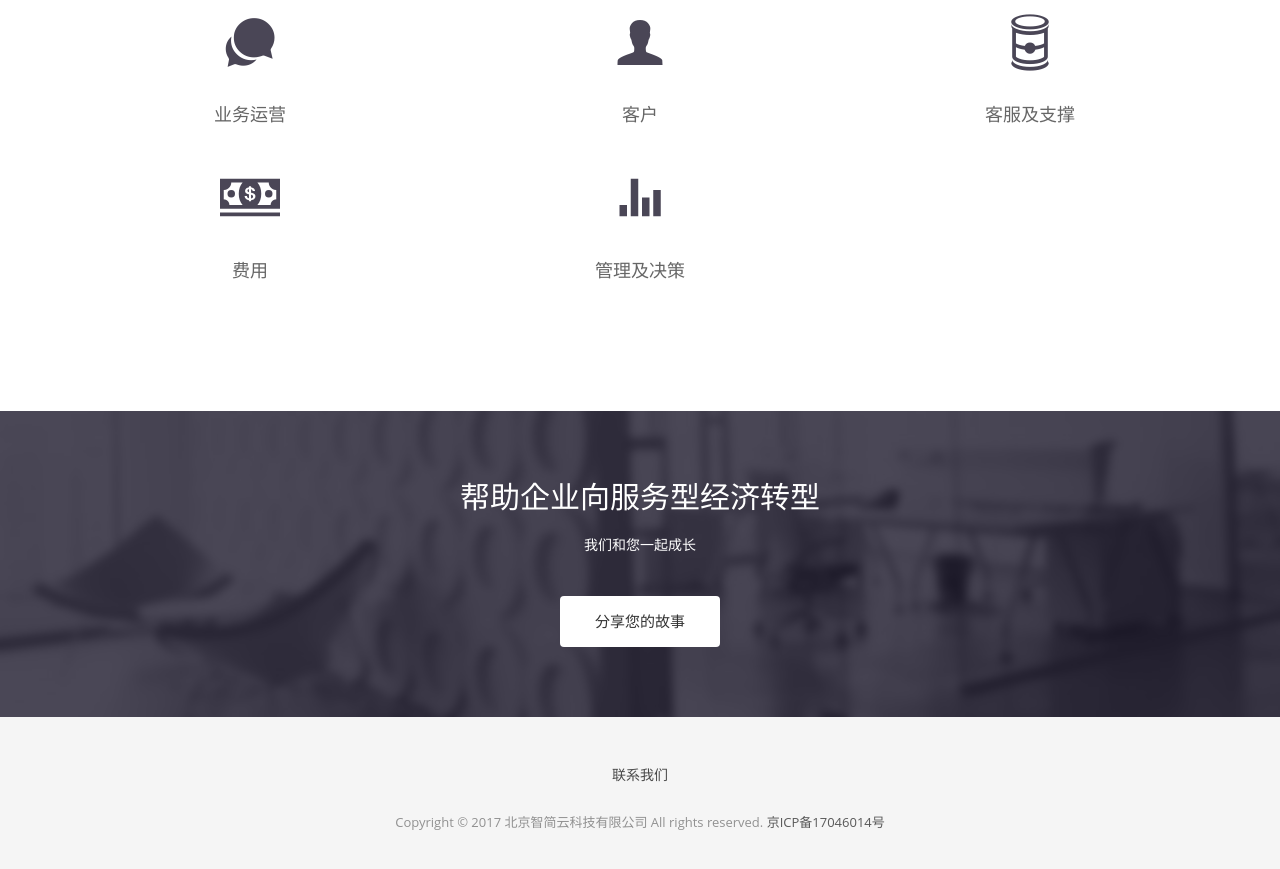
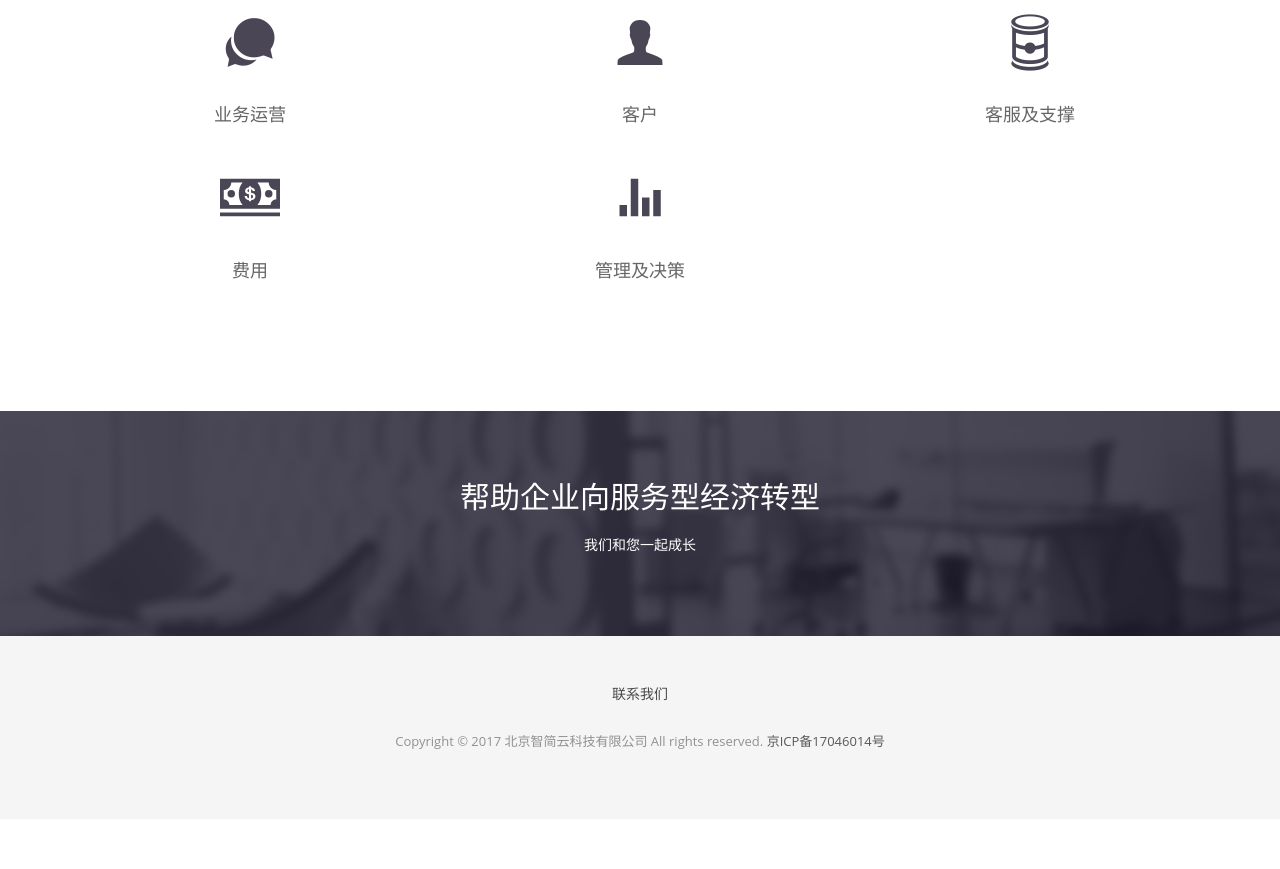
Before and after one commit to dreampivot/slipscloud.github.io, a Jekyll site: the page built from index.html, in a window 1280 px wide and 900 px high, scrolled down 2010 px. Shown: the top 869 px of the window. Built offline with Jekyll 4.4.1, drawn with Linux system fonts in a browser that asks for light colours; some web fonts are replaced; after the commit the page ends 2829 px from its top, so only the background shows below that.

Commit message:
Update index.html

```diff
--- a/index.html
+++ b/index.html
@@ -113,7 +113,7 @@ permalink: /
         <div class="block">
           <h2>帮助企业向服务型经济转型</h2>
           <p> 我们和您一起成长</p>
-          <a class="btn btn-default btn-call-to-action" href="#" >分享您的故事</a>
+        <!--  <a class="btn btn-default btn-call-to-action" href="#" >分享您的故事</a>-->
         </div>
       </div>
     </div>
```
